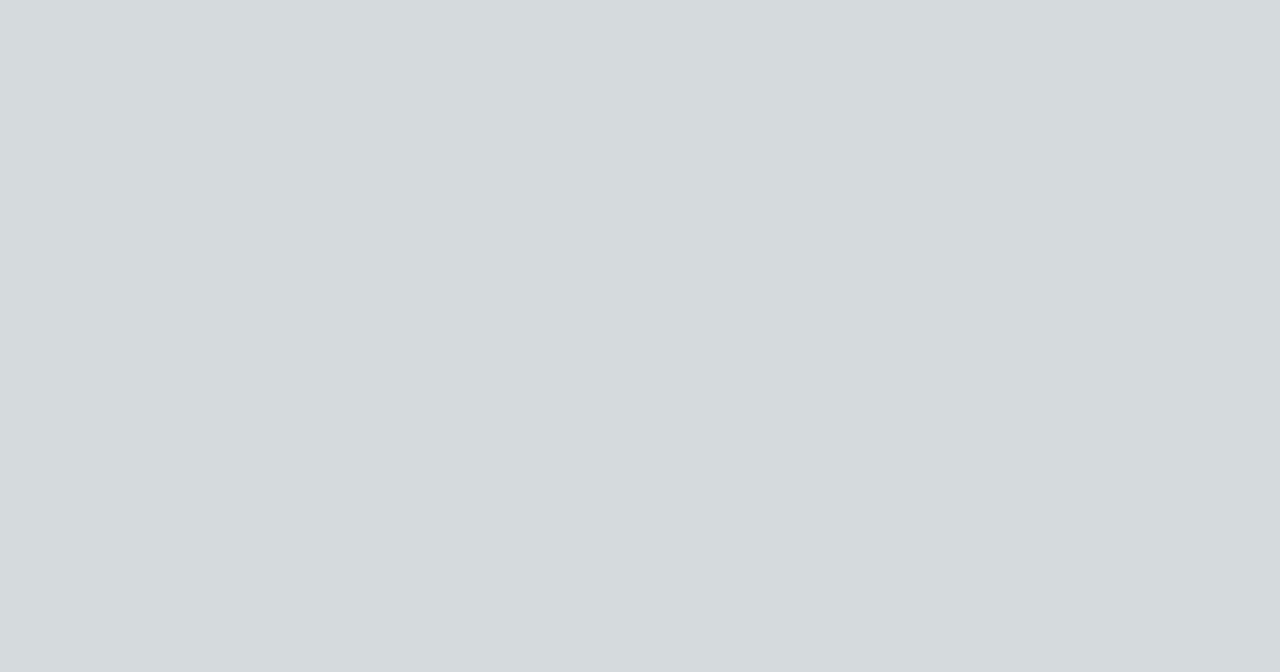
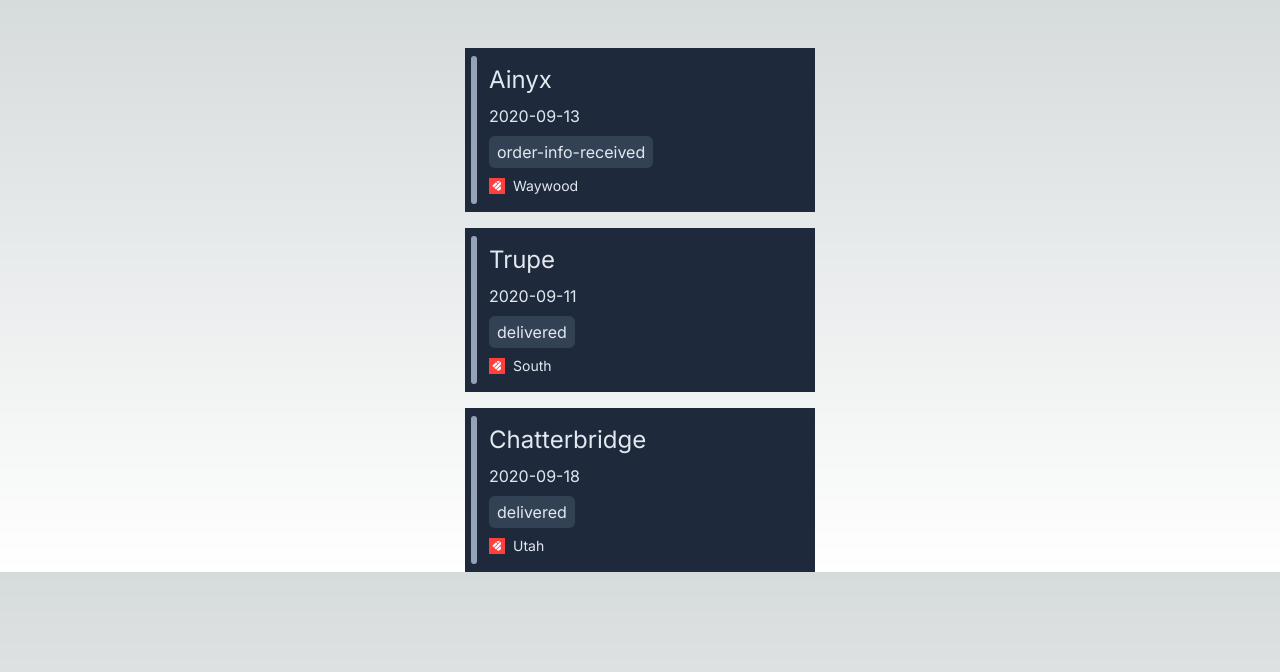
Before and after one commit to r8now/product-page, a Next.js app: page / in a window 1280 px wide. Shown: the top 672 px of the page. Built offline with nearby package versions, Linux system fonts and the light colour scheme.

Commit message:
remove parcels under pages
remove unused pages

```diff
--- a/src/components/Parcels.tsx
+++ b/src/components/Parcels.tsx
@@ -73,7 +73,7 @@ export const parcelsData: ParcelsData[] = [
   },
 ];
 
-/*const Parcels: React.FC<ParcelsData> = ({
+/*const Parcels:P React.FC<arcelsData> = ({
   sender,
   eta,
   status,
--- a/src/pages/index.tsx
+++ b/src/pages/index.tsx
@@ -1,11 +1,27 @@
+import Parcels, { parcelsData } from "@/components/Parcels";
 import { Inter } from "next/font/google";
+import Link from "next/link";
 
 const inter = Inter({ subsets: ["latin"] });
 
-export default function Home() {
+
+
+const parcel = () => {
   return (
-    <main>
-
+    <main className="flex flex-col mt-12 gap-y-4">
+      {parcelsData.map((parcel) => {
+        return (
+          <>
+            <Link href={`/parcel/${parcel.id}`}>
+              <Parcels key={parcel.id} {...parcel} />
+            </Link>
+          </>
+        );
+      })}
     </main>
   );
+};
+
+export default function Home() {
+  return parcel()
 }
--- a/src/pages/parcels.tsx
+++ /dev/null
@@ -1,22 +0,0 @@
-import Parcels from "@/components/Parcels";
-import { Inter } from "next/font/google";
-import { parcelsData } from "@/components/Parcels"
-
-const parcels = () => {
-  return (
-    <main className="flex flex-col mt-12 gap-y-4">
-    {
-      parcelsData.map((parcel)=>{
-        return (
-          <Parcels key={parcel.id} {...parcel} />
-
-        )
-
-      })
-    }
-
-    </main>
-  );
-};
-
-export default parcels;
```
Also changed, not shown: src/pages/parcel/[id].tsx (renamed from src/pages/parcel/[id].js, +5 -2 lines), src/pages/parcel/index.tsx (renamed from src/pages/parcel/index.js).
